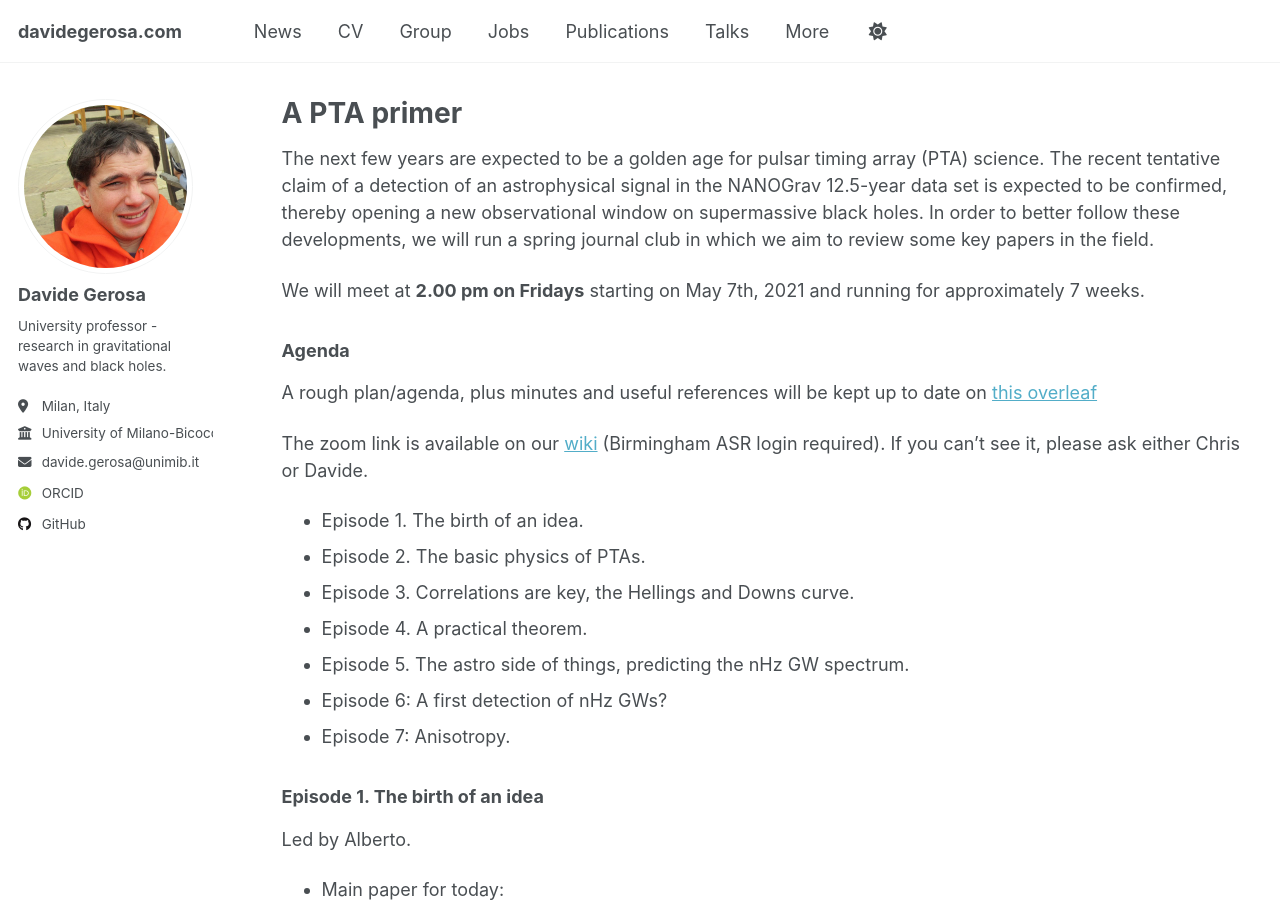
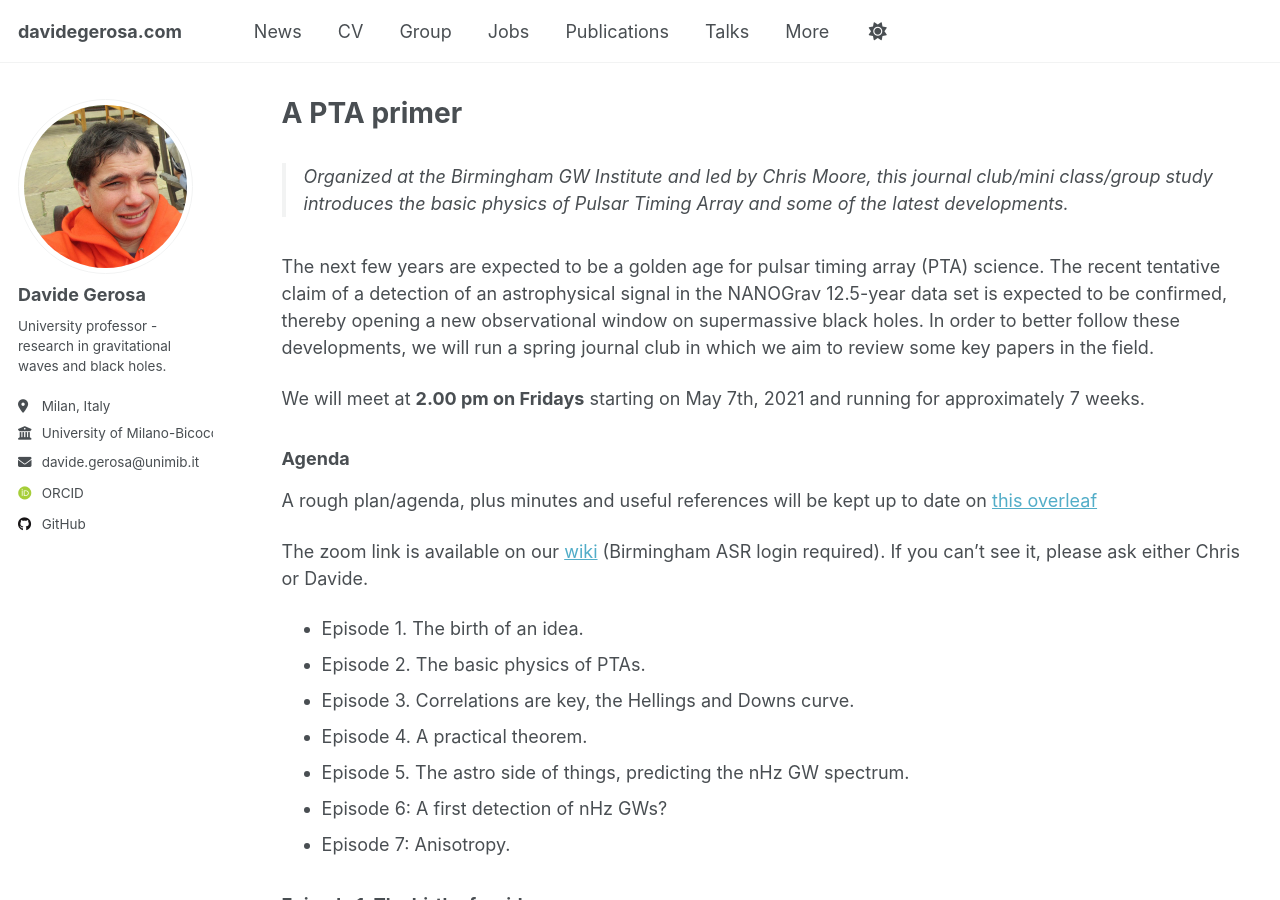
Before and after one commit to dgerosa/website, a Jekyll site: the page built from _pages/ptaprimer.md, in a window 1280 px wide and 900 px high. Built offline with Jekyll 4.4.1, drawn with Linux system fonts in a browser that asks for light colours; some web fonts are replaced.

Commit message:
Sat Jun 14 13:30:33 CEST 2025

```diff
--- a/_pages/ptaprimer.md
+++ b/_pages/ptaprimer.md
@@ -4,6 +4,9 @@
 permalink: /ptaprimer/
 author_profile: true
 ---
+
+> *Organized at the Birmingham GW Institute and led by Chris Moore, this journal club/mini class/group study introduces the basic physics of Pulsar Timing Array and some of the latest developments.*
+
 
 The next few years are expected to be a golden age for pulsar timing array (PTA) science. The recent tentative claim of a detection of an astrophysical signal in the NANOGrav 12.5-year data set is expected to be confirmed, thereby opening a new observational window on supermassive black holes. In order to better follow these developments, we will run a spring journal club in which we aim to review some key papers in the field.
 
```
